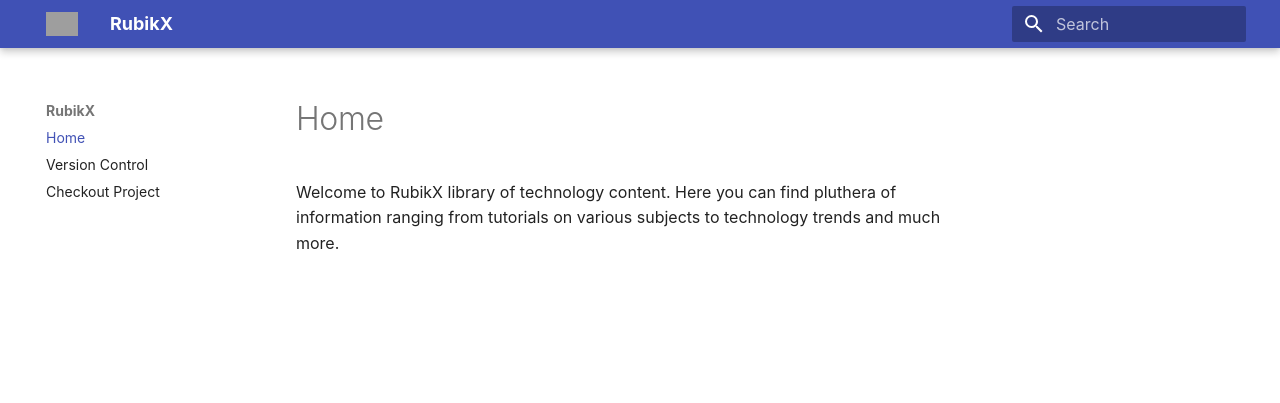
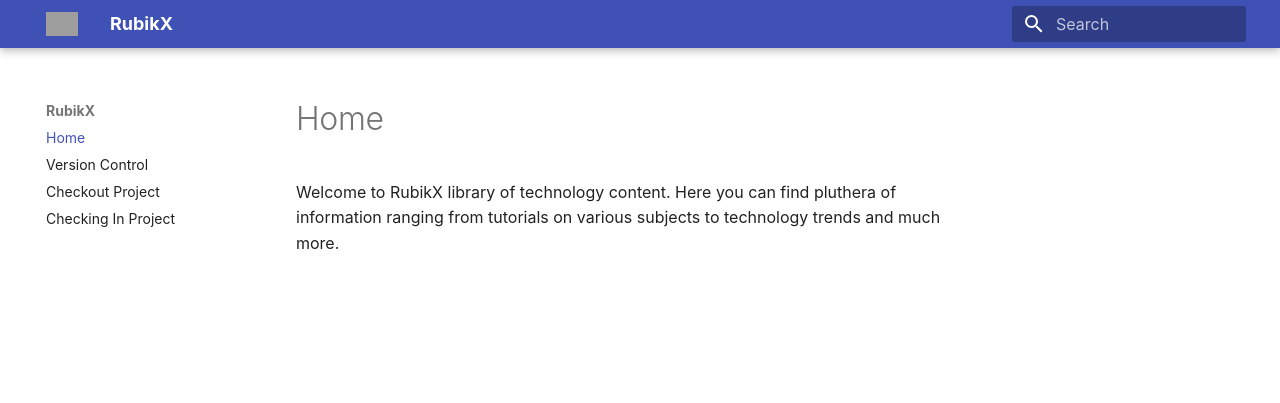
Before and after one commit to periatrubikx/mkdocs, an MkDocs documentation site: the page built from docs/index.md, in a window 1280 px wide. Shown: the top 403 px of the page. Built offline with MkDocs 1.6.1 and Material for MkDocs 9.7.7, drawn with Linux system fonts in a browser that asks for light colours.

Commit message:
Initial content for mkdocs.

```diff
--- a/mkdocs.yml
+++ b/mkdocs.yml
@@ -12,6 +12,7 @@ nav:
   - Home: index.md
   - Version Control: versioning.md
   - Checkout Project: checkout-project.md
+  - Checking In Project: checkin-project.md
 
 
 theme:
```
